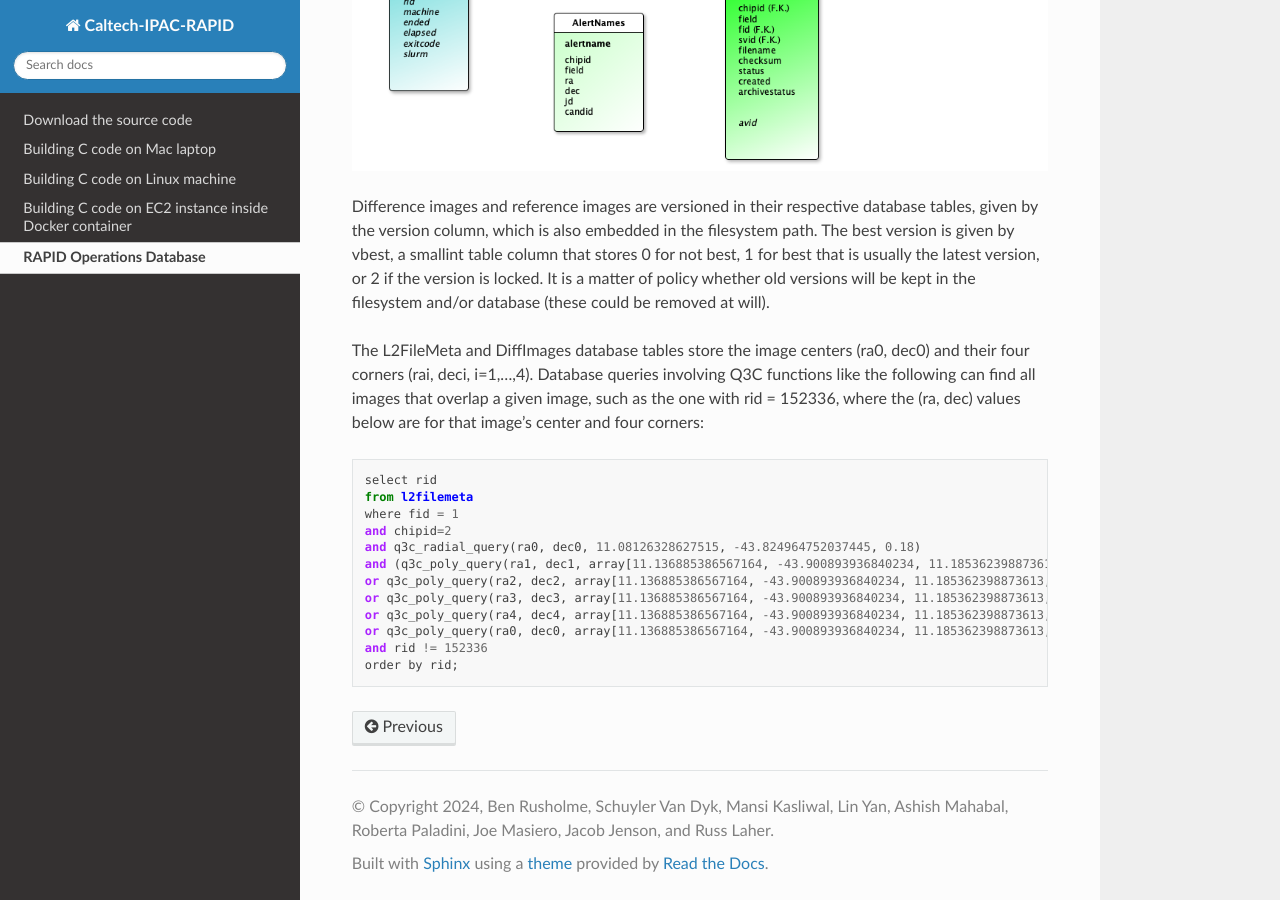
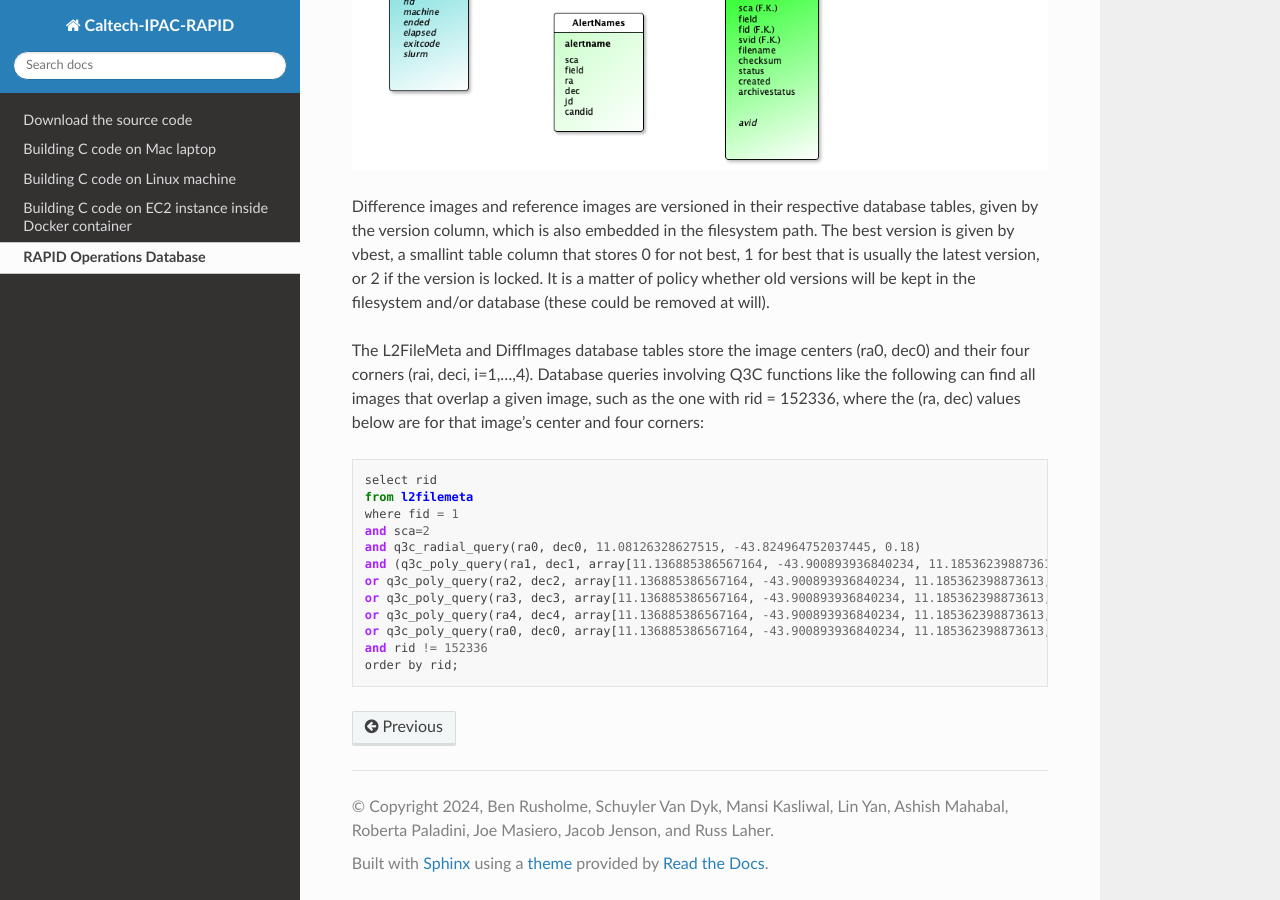
Before and after one commit to Caltech-IPAC/rapid, a Sphinx documentation site: the page built from docs/source/db/db.rst, in a window 1280 px wide and 900 px high, scrolled down 1409 px. Built offline with Sphinx 7.4.7 and the Read the Docs theme 2.0.0, drawn with Linux system fonts in a browser that asks for light colours.

Commit message:
Renamed chip to sca.

```diff
--- a/docs/source/db/db.rst
+++ b/docs/source/db/db.rst
@@ -46,7 +46,7 @@ below are for that image's center and four corners:
    select rid
    from l2filemeta
    where fid = 1
-   and chipid=2
+   and sca=2
    and q3c_radial_query(ra0, dec0, 11.08126328627515, -43.824964752037445, 0.18)
    and (q3c_poly_query(ra1, dec1, array[11.136885386567164, -43.900893936840234, 11.185362398873613, -43.78197810436912,11.025782901132052, -43.749009077867875, 10.97701495473218, -43.86785677863402])
    or q3c_poly_query(ra2, dec2, array[11.136885386567164, -43.900893936840234, 11.185362398873613, -43.78197810436912,11.025782901132052, -43.749009077867875, 10.97701495473218, -43.86785677863402])
```
Also changed, not shown: docs/source/db/dbschema.png.
